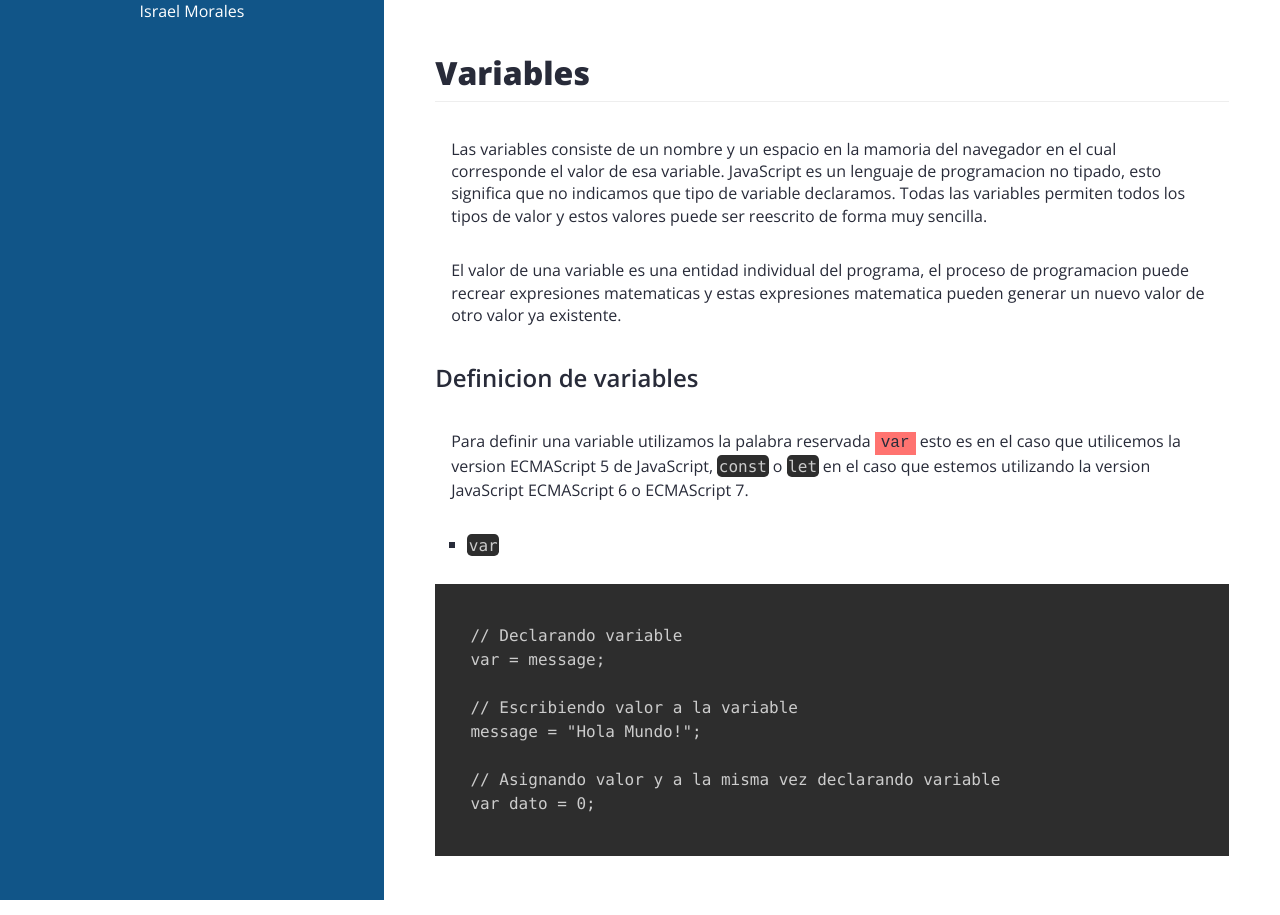
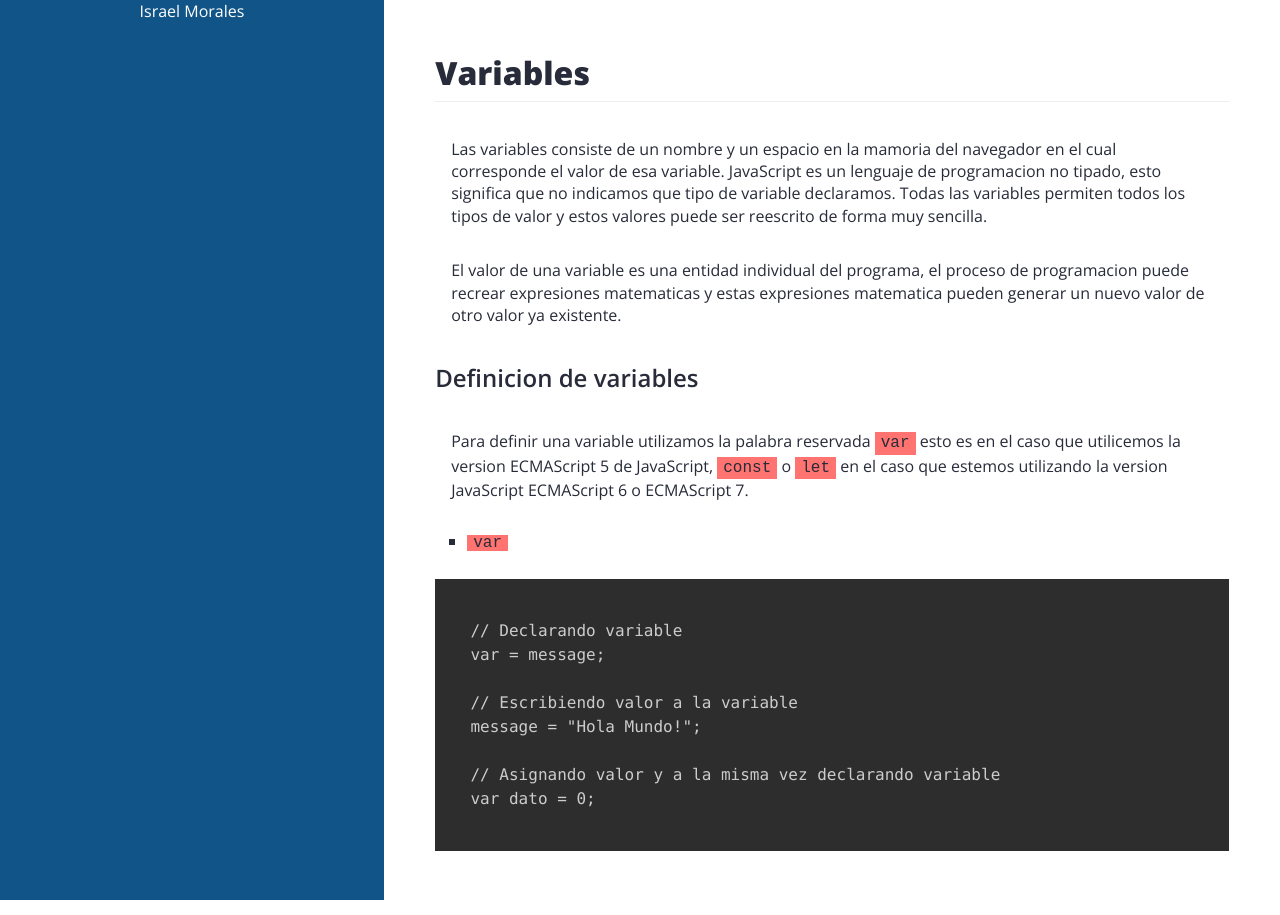
Before and after one commit to imoralesdev/imoralesdev.github.io, a Jekyll site: the page built from tutorials/javascript/01-variables.md, in a window 1280 px wide. Built offline with Jekyll 4.4.1, drawn with Linux system fonts in a browser that asks for light colours; nearby versions of some CDN libraries.

Commit message:
Update 01-variables.md

```diff
--- a/tutorials/javascript/01-variables.md
+++ b/tutorials/javascript/01-variables.md
@@ -8,9 +8,9 @@ El valor de una variable es una entidad individual del programa, el proceso de p
 
 ## Definicion de variables
 
-Para definir una variable utilizamos la palabra reservada <span class="content__code">var</span> esto es en el caso que utilicemos la version ECMAScript 5 de JavaScript, `const` o `let` en el caso que estemos utilizando la version JavaScript ECMAScript 6 o ECMAScript 7.
+Para definir una variable utilizamos la palabra reservada <span class="content__code">var</span> esto es en el caso que utilicemos la version ECMAScript 5 de JavaScript, <span class="content__code">const</span> o <span class="content__code">let</span> en el caso que estemos utilizando la version JavaScript ECMAScript 6 o ECMAScript 7.
 
-- `var`
+- <span class="content__code">var</span>
 
 <pre>
   <code class="language-javascript">
```
